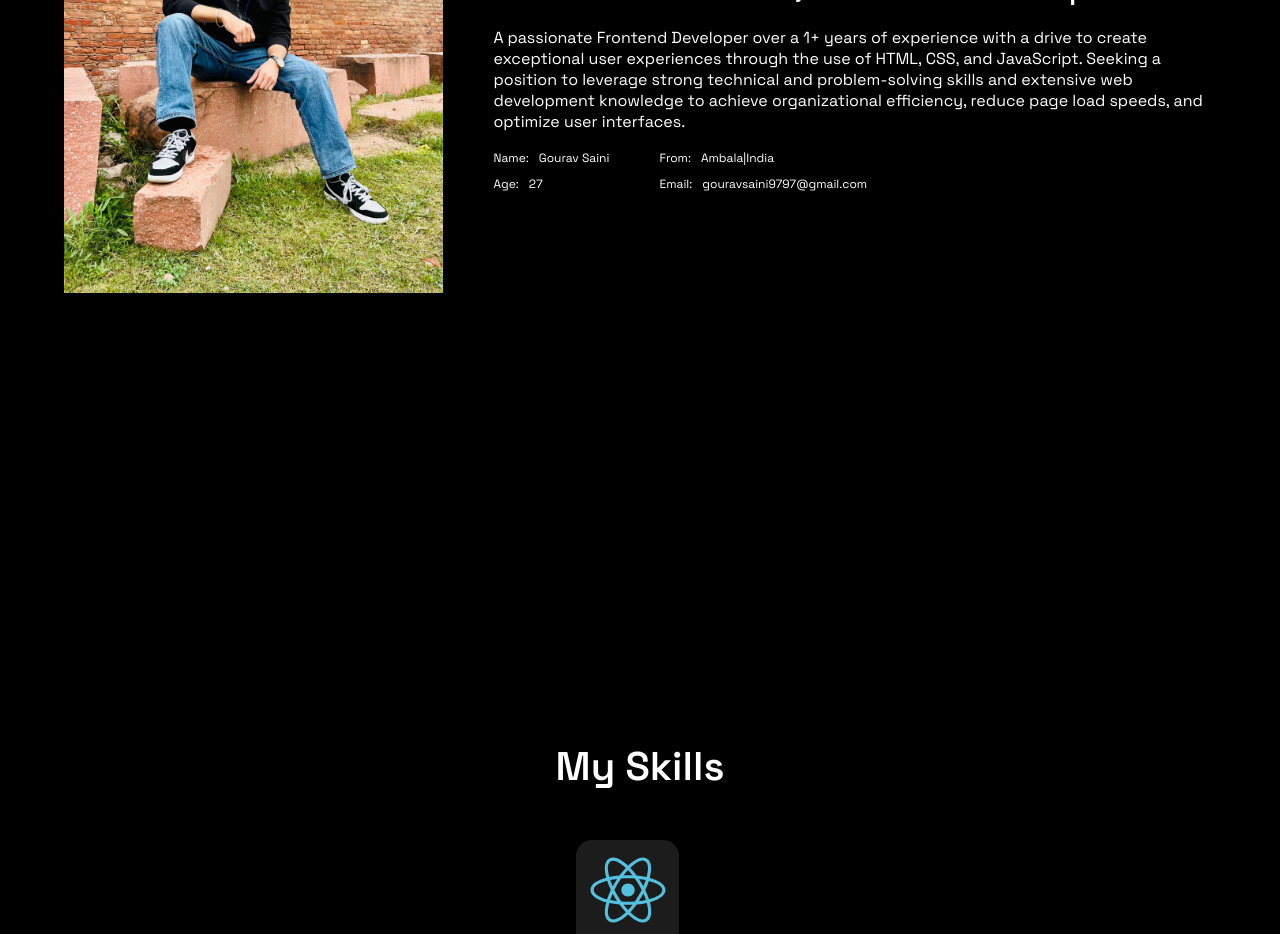
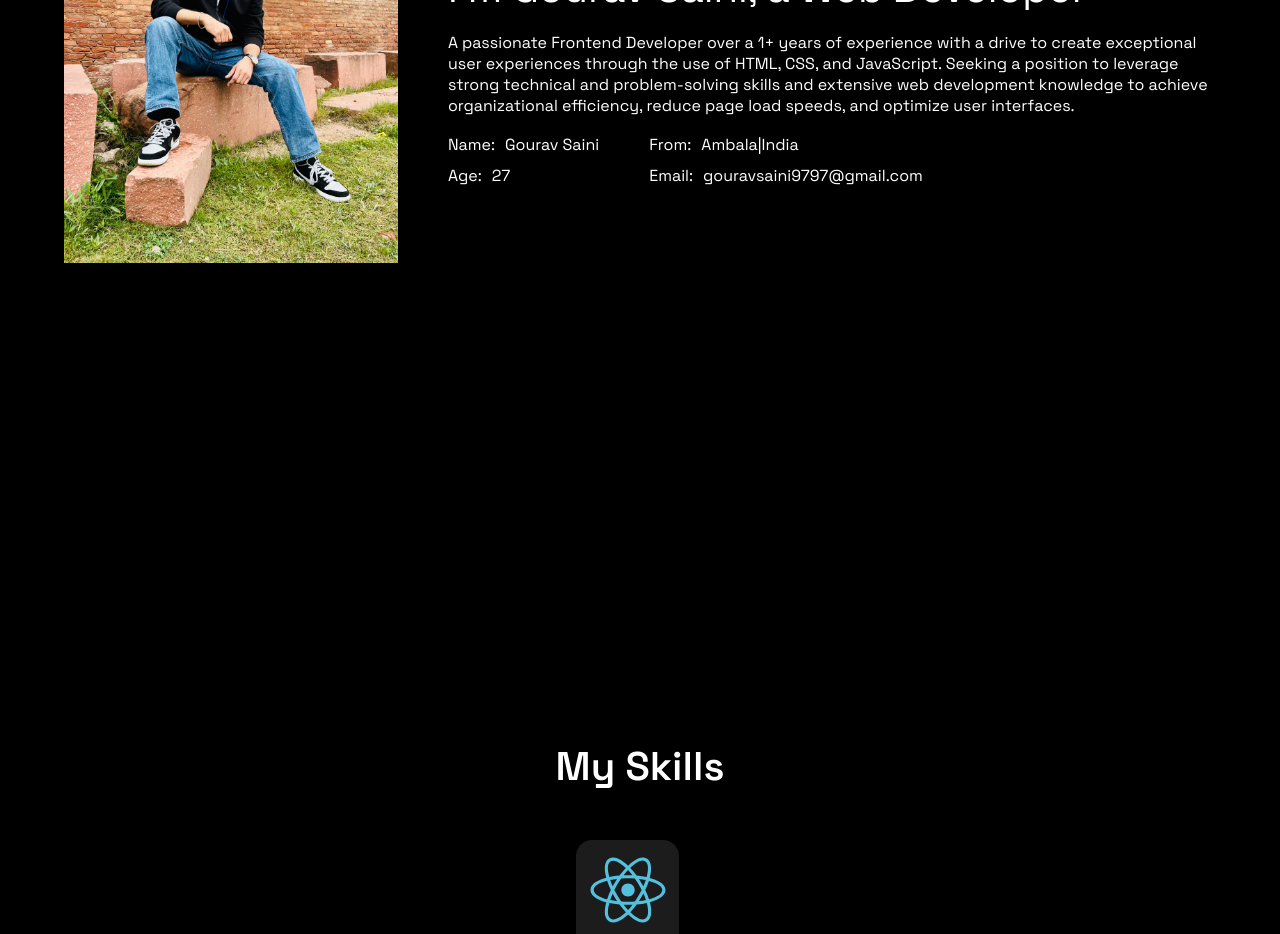
Before and after one commit to grv-saini-20/Porfolio-Website, a React (Vite) app: page / in a window 1280 px wide. Shown: the part 1480-2414 px from the top of the page. Built offline with nearby package versions, Linux system fonts and the light colour scheme.

Commit message:
fix: layout

```diff
--- a/src/App.scss
+++ b/src/App.scss
@@ -1,68 +1,74 @@
-main{
+main {
   max-inline-size: 1280px;
   inline-size: 90vw;
   margin-inline: auto;
   padding-block: 5rem;
-    &>.about{
+  & > .about {
     inline-size: 100%;
     block-size: 100vh;
     display: grid;
     place-items: center;
   }
-    &>.about-me{
+  & > .about-me {
     block-size: 100vh;
     margin-block: 15rem;
     display: grid;
     place-items: center;
   }
-    &>.skills{
+  & > .skills {
     block-size: 100vh;
     margin-block-end: 15rem;
     display: grid;
     place-items: center;
-        &>.container{
-            &>.section-heading{
+    & > .container {
+      & > .section-heading {
         text-align: center;
         margin-block-end: 3rem;
       }
-            &>.skill-cards{
+      & > .skill-cards {
         display: grid;
-                grid-template-columns: repeat(4,auto);
-                grid-template-rows: repeat(4,auto);
+        grid-template-columns: repeat(4, auto);
+        grid-template-rows: repeat(4, auto);
         justify-content: center;
         align-items: center;
         gap: 20px;
         flex-wrap: wrap;
         @media screen and (width < 768px) {
-                    grid-template-columns: repeat(3,auto);
+          grid-template-columns: repeat(3, auto);
         }
         @media screen and (width < 400px) {
-                    grid-template-columns: repeat(2,auto);
+          grid-template-columns: repeat(2, auto);
         }
-                &>.card{
-                    &:nth-of-type(1){
+        & > .card {
+          &:nth-of-type(1) {
             grid-row: 1;
             grid-column: 2;
           }
-                    &:nth-of-type(2){
-                        grid-row: 2
+          &:nth-of-type(2) {
+            grid-row: 2;
+            @media screen and (width < 400px) {
+              grid-row: 1;
             }
-                    &:nth-of-type(3){
+          }
+          &:nth-of-type(3) {
             grid-row: 2;
           }
-                    &:nth-of-type(4){
+          &:nth-of-type(4) {
             grid-row: 2;
           }
-                    &:nth-of-type(5){
+          &:nth-of-type(5) {
             grid-row: 3;
           }
-                    &:nth-of-type(6){
+          &:nth-of-type(6) {
             grid-row: 3;
           }
-                    &:nth-of-type(7){
+          &:nth-of-type(7) {
             grid-row: 3;
+            @media screen and (width < 400px) {
+              grid-row: 4;
             }
-                    &:nth-of-type(8){
+          }
+          &:nth-of-type(8) {
             grid-row: 4;
             grid-column: 2;
           }
@@ -70,18 +76,18 @@ main{
       }
     }
   }
-    &>.my-works{
+  & > .my-works {
     block-size: 100vh;
     margin-block-end: 15rem;
     display: grid;
     place-items: center;
-       &>.container{
-            &>.section-heading{
+    & > .container {
+      & > .section-heading {
         text-align: center;
       }
-            &>.projects{
+      & > .projects {
         display: grid;
-                grid-template-columns: repeat(2,auto);
+        grid-template-columns: repeat(2, auto);
         justify-content: center;
         align-items: center;
         block-size: auto;
@@ -93,15 +99,15 @@ main{
       }
     }
   }
-    &>.contact{
+  & > .contact {
     display: none;
     margin-block: 3rem;
-        &>.section-heading{
+    & > .section-heading {
       text-align: center;
     }
-        &>.contact-links{
+    & > .contact-links {
       margin-block: 3rem;
-            &>ul{
+      & > ul {
         max-inline-size: 800px;
         margin-inline: auto;
         list-style: none;
--- a/src/components/project/AboutCard/AboutCard.tsx
+++ b/src/components/project/AboutCard/AboutCard.tsx
@@ -1,28 +1,43 @@
-import React from 'react';
+import React from "react";
 import "./AboutCard.scss";
-import Typography from '../../ui/Typography/Typography';
+import Typography from "../../ui/Typography/Typography";
 
 interface IHeroCardProps {
-    heading:string;
-    aboutMe:string;
+  heading: string;
+  aboutMe: string;
   description: string;
-    namelabel:string;
+  namelabel: string;
   name: string;
   ageLabel: string;
   age: number;
   emailLabel: string;
-    email:string;
+  email: string;
   fromLabel: string;
   from: string;
-    imgSrc:string
+  imgSrc: string;
 }
 
-let AboutCard:React.FC<IHeroCardProps> = ({heading,aboutMe,description,namelabel,name,ageLabel,age,emailLabel,email,fromLabel,from,imgSrc}) => {
+let AboutCard: React.FC<IHeroCardProps> = ({
+  heading,
+  aboutMe,
+  description,
+  namelabel,
+  name,
+  ageLabel,
+  age,
+  emailLabel,
+  email,
+  fromLabel,
+  from,
+  imgSrc,
+}) => {
   return (
-    <article className='about-card'>
-        <img className='hero-image' src={imgSrc} alt="hero" />
+    <article className="about-card">
+      <img className="hero-image" src={imgSrc} alt="hero" />
       <div className="about-details">
-            <Typography type="subheading" _color="var(--tertiary-700)">{heading}</Typography>
+        <Typography type="subheading" _color="var(--tertiary-700)">
+          {heading}
+        </Typography>
         <br />
         <Typography type="subheading">{aboutMe}</Typography>
         <br />
@@ -30,25 +45,33 @@ let AboutCard:React.FC<IHeroCardProps> = ({heading,aboutMe,description,namelabel
         <br />
         <div className="personal">
           <div className="info">
-                    <Typography type="subtext">{namelabel}</Typography>
-                    <Typography type='subtext'  _fontweight='400'>{name}</Typography>
+            <Typography type="body">{namelabel}</Typography>
+            <Typography type="body" _fontweight="400">
+              {name}
+            </Typography>
           </div>
           <div className="info">
-                    <Typography type="subtext">{fromLabel}</Typography>
-                    <Typography type='subtext' _fontweight='400'>{from}</Typography>
+            <Typography type="body">{fromLabel}</Typography>
+            <Typography type="body" _fontweight="400">
+              {from}
+            </Typography>
           </div>
           <div className="info">
-                    <Typography type="subtext">{ageLabel}</Typography>
-                    <Typography type='subtext' _fontweight='400'>{age}</Typography>
+            <Typography type="body">{ageLabel}</Typography>
+            <Typography type="body" _fontweight="400">
+              {age}
+            </Typography>
           </div>
           <div className="info">
-                    <Typography type="subtext">{emailLabel}</Typography>
-                    <Typography type='subtext' _fontweight='400'>{email}</Typography>
+            <Typography type="body">{emailLabel}</Typography>
+            <Typography type="body" _fontweight="400">
+              {email}
+            </Typography>
           </div>
         </div>
       </div>
     </article>
-  )
-}
+  );
+};
 
-export default AboutCard
+export default AboutCard;
```
Also changed, not shown: 3 other files (tests, documents, lock files or other folders). Lines whose indentation alone changed are shown as unchanged.
